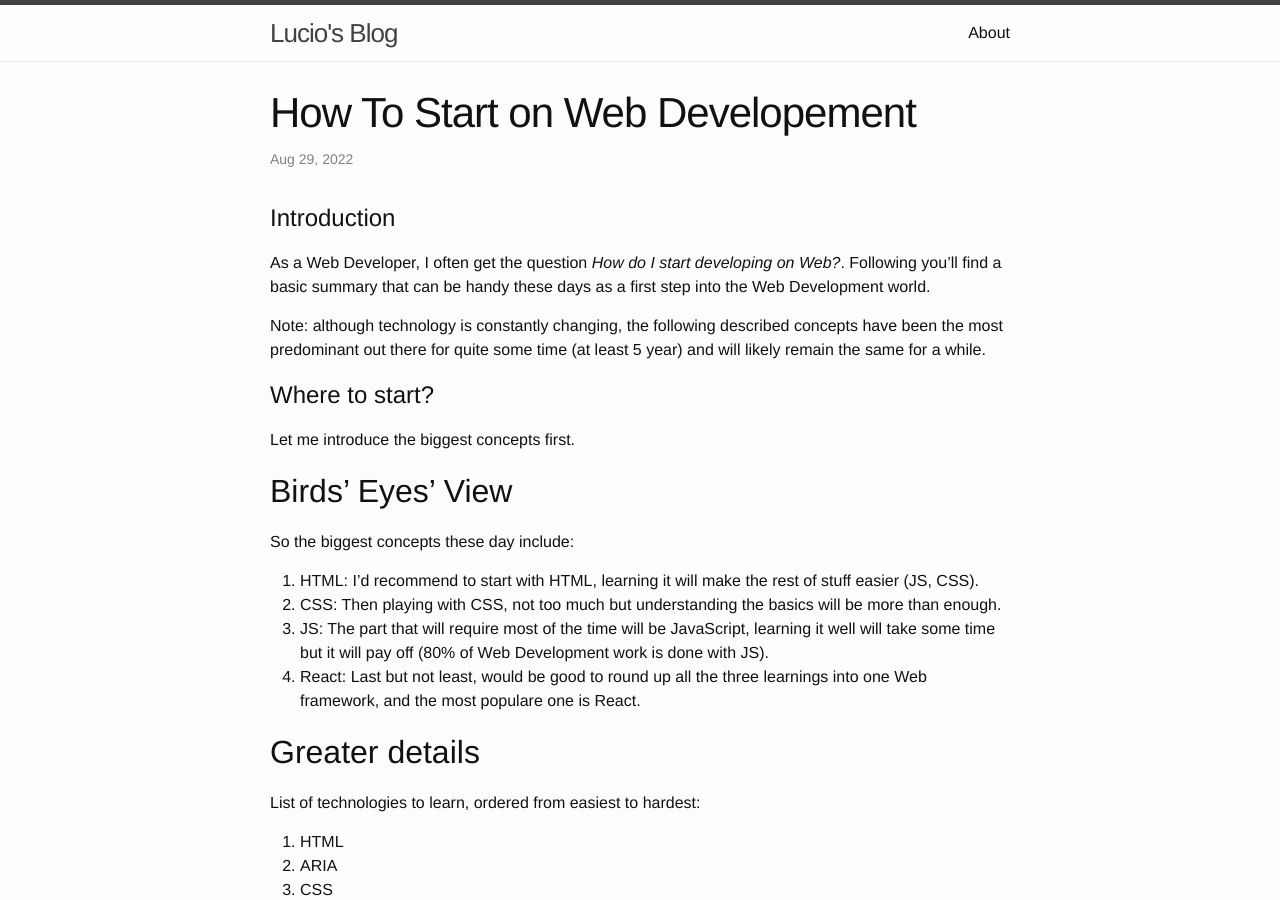
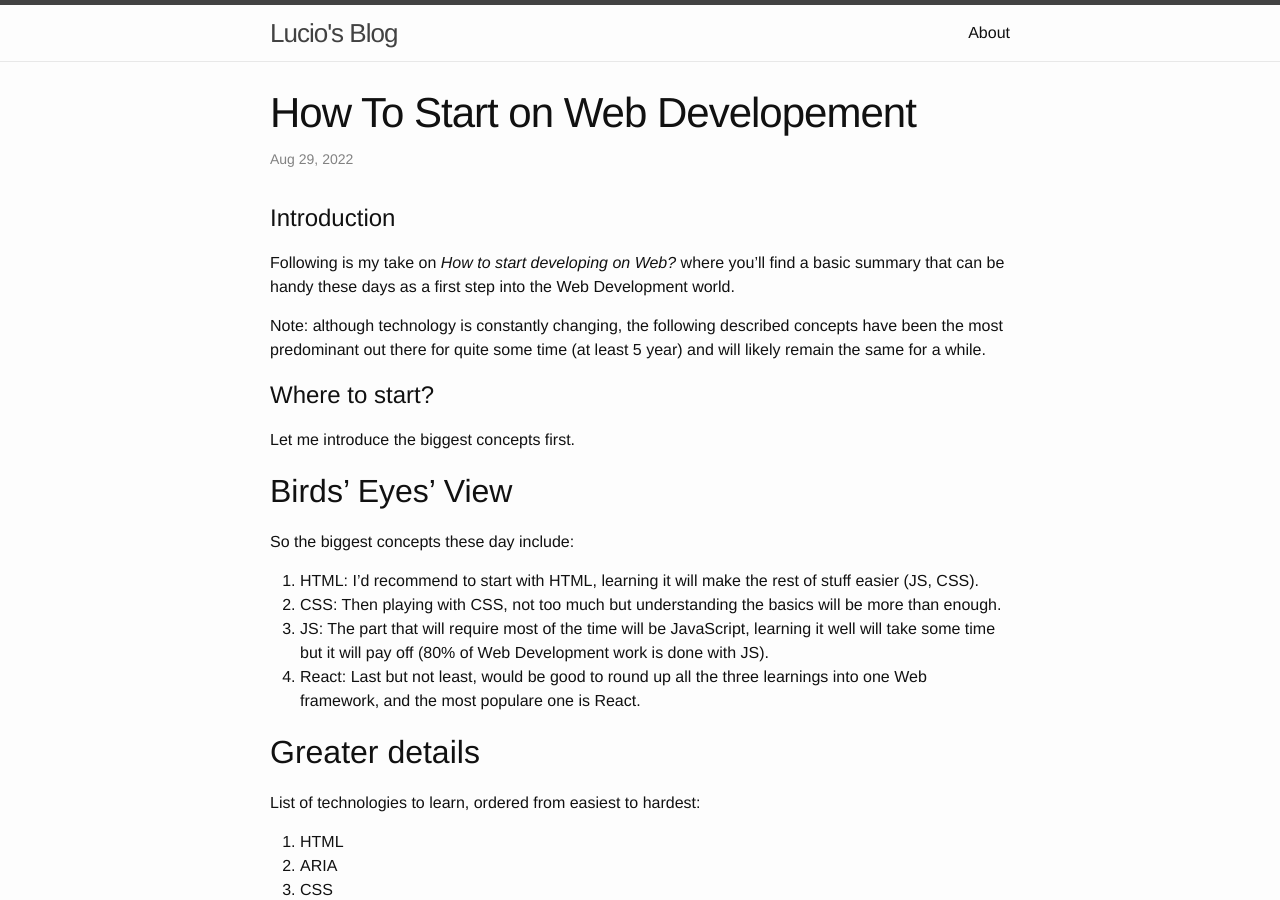
Before and after one commit to luciomartinez/luciomartinez.github.io, a Jekyll site: the page built from _posts/2022-08-29-how-to-start-on-web-dev.markdown, in a window 1280 px wide and 900 px high. Built offline with Jekyll 4.4.1, drawn with Linux system fonts in a browser that asks for light colours; comment, search, counter and statistics services are not loaded.

Commit message:
Update intro

```diff
--- a/_posts/2022-08-29-how-to-start-on-web-dev.markdown
+++ b/_posts/2022-08-29-how-to-start-on-web-dev.markdown
@@ -5,7 +5,7 @@
 categories: web
 ---
 # Introduction
-As a Web Developer, I often get the question _How do I start developing on Web?_. Following you'll find a basic summary that can be handy these days as a first step into the Web Development world.
+Following is my take on _How to start developing on Web?_ where you'll find a basic summary that can be handy these days as a first step into the Web Development world.
 
 Note: although technology is constantly changing, the following described concepts have been the most predominant out there for quite some time (at least 5 year) and will likely remain the same for a while.
 
```
